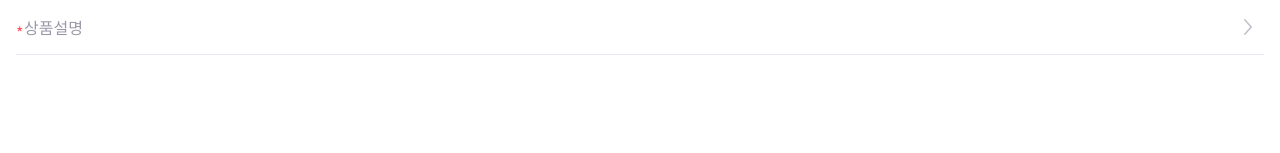
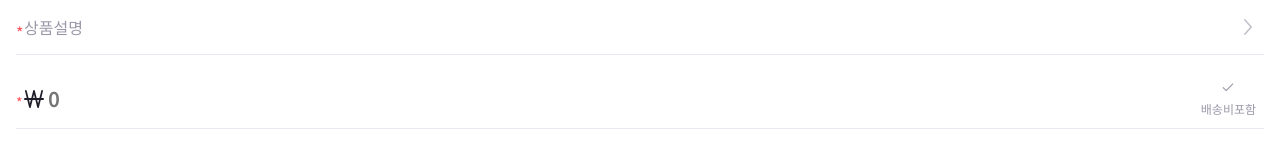
Before and after one commit to limsongeun94/bunjang_clone_mobile, a Next.js app: page /products/new in a window 1280 px wide. Shown: the part 379-532 px from the top of the page. Built offline with nearby package versions, Linux system fonts and the light colour scheme.

Commit message:
상품등록 페이지

```diff
--- a/app/_components/Back_url.tsx
+++ b/app/_components/Back_url.tsx
@@ -4,5 +4,5 @@ import { useRouter } from "next/navigation";
 
 export default ({ children }: { children: React.ReactNode }) => {
   const router = useRouter();
-  return <div onTouchEnd={() => router.back()}>{children}</div>;
+  return <div onClick={() => router.back()}>{children}</div>;
 };
--- a/app/_components/Category_select.tsx
+++ b/app/_components/Category_select.tsx
@@ -38,7 +38,7 @@ export default ({ viewMode, setViewMode, setCategory }: ModalProps) => {
     >
       <div className="category_select_header">
         <div className="category_select_header_wrapper">
-          <button onTouchEnd={() => setViewMode("main")}>
+          <button onClick={() => setViewMode("main")}>
             <svg width="20" height="20" viewBox="0 0 20 20">
               <g fill="#1E1D29">
                 <path
@@ -57,7 +57,7 @@ export default ({ viewMode, setViewMode, setCategory }: ModalProps) => {
           {category_list.map((el, i) => {
             return (
               <div
-                onTouchEnd={() => {
+                onClick={() => {
                   setCategory(el);
                   setViewMode("main");
                 }}
--- /dev/null
+++ b/app/_components/Description.tsx
@@ -0,0 +1,62 @@
+import "../_styles/global.scss";
+import "../_styles/description.scss";
+import { useState, useRef } from "react";
+
+type ModalProps = {
+  viewMode: string;
+  setViewMode: React.Dispatch<React.SetStateAction<string>>;
+  setDescription: React.Dispatch<React.SetStateAction<string>>;
+};
+
+export default ({ viewMode, setViewMode, setDescription }: ModalProps) => {
+  const ref = useRef<HTMLTextAreaElement>(null);
+
+  const [inputValue, setInputValue] = useState("");
+
+  const onSubmit = () => {
+    setDescription(inputValue);
+    setViewMode("mode");
+  };
+
+  return (
+    <div
+      className={`description_component modal_bg ${
+        viewMode === "description" ? "modal_shown" : "modal_hidden"
+      }`}
+    >
+      <div className="description_header">
+        <button onClick={() => setViewMode("main")}>
+          <img src="/icons/back.svg" />
+        </button>
+        <h1>상품설명</h1>
+        <button onClick={onSubmit}>
+          <img src="/icons/check.svg" />
+        </button>
+      </div>
+      <div className="description_container">
+        <textarea
+          onChange={(e) => setInputValue(e.target.value)}
+          value={inputValue}
+          ref={ref}
+          maxLength={2000}
+        ></textarea>
+        <div
+          onClick={() => ref.current!.focus()}
+          className={`placeholder ${
+            inputValue.length >= 1 ? "hidden" : "show"
+          }`}
+        >
+          여러 장의 상품 사진과 구입 연도, 브랜드, 사용감, 하자 유무 등
+          구매자에게 필요한 정보를 꼭 포함해 주세요. (10자 이상)
+          <span>
+            안전하고 건전한 거래 환경을 위해 과학기술정보통신부,
+            한국인터넷진흥원과 번개장터(주)가 함께 합니다.
+          </span>
+        </div>
+        <div style={{ color: "rgb(155, 153, 169)" }}>
+          {inputValue.length}/2000
+        </div>
+      </div>
+    </div>
+  );
+};
--- a/app/_components/GNB.tsx
+++ b/app/_components/GNB.tsx
@@ -15,7 +15,7 @@ export default () => {
         className={pathname === "/" ? "index_homeBtn" : "myshop_homeBtn"}
       ></div>
       <div
-        onTouchEnd={() => router.push("/products/new")}
+        onClick={() => router.push("/products/new")}
         className="regiBtn"
       ></div>
       <div
--- a/app/_components/ProductList.tsx
+++ b/app/_components/ProductList.tsx
@@ -38,7 +38,7 @@ export default ({ product }: PropsType) => {
           </strong>
           <span>개</span>
         </div>
-        <button className="view_filter" onTouchEnd={changeViewType}>
+        <button className="view_filter" onClick={changeViewType}>
           {colType === "three" ? (
             <img src="/icons/oneCol_btn.svg" width="15px" height="15px" />
           ) : colType === "one" ? (
--- a/app/_styles/product_new.scss
+++ b/app/_styles/product_new.scss
@@ -165,6 +165,9 @@
 
         span {
           font-size: 1rem;
+          overflow: hidden;
+          white-space: nowrap;
+          text-overflow: ellipsis;
         }
 
         .gray {
@@ -175,6 +178,74 @@
           color: black;
         }
       }
+
+      .product_price {
+        position: relative;
+        display: flex;
+        align-items: center;
+        width: 100%;
+        height: 56px;
+        margin-top: 1rem;
+
+        img {
+          position: absolute;
+          width: 20px;
+          height: 20px;
+          margin-top: -10px;
+          left: 0.5rem;
+          top: 50%;
+        }
+
+        input {
+          width: 100%;
+          height: 100%;
+          padding-left: 2rem;
+          padding-right: 7.1875rem;
+          font-size: 1.25rem;
+          font-weight: bold;
+          border: none;
+          border-bottom: 1px solid rgb(234, 233, 241) !important;
+        }
+
+        .shipfee_wrapper {
+          position: absolute;
+          height: 100%;
+          right: 0px;
+          top: 0px;
+          display: flex;
+          align-items: center;
+
+          label {
+            display: block;
+            position: relative;
+            min-width: 60px;
+            height: 48px;
+            padding: 1.5625rem 0.5rem 0px;
+            font-size: 0.75rem;
+            color: rgb(155, 153, 169);
+            cursor: pointer;
+            text-align: center;
+            box-sizing: border-box;
+
+            input {
+              position: absolute;
+              width: 0px;
+              height: 0px;
+              opacity: 0;
+            }
+
+            svg {
+              position: absolute;
+              width: 12px;
+              height: 12px;
+              margin-left: -6px;
+              cursor: pointer;
+              left: 50%;
+              top: 6px;
+            }
+          }
+        }
+      }
     }
   }
 }
--- a/app/_styles/tag.scss
+++ b/app/_styles/tag.scss
@@ -34,6 +34,7 @@
 
     .taglist {
       display: flex;
+      flex-wrap: wrap;
 
       div {
         background: rgb(246, 246, 246);
--- a/app/products/new/page.tsx
+++ b/app/products/new/page.tsx
@@ -5,6 +5,7 @@ import "@/app/_styles/product_new.scss";
 import Back_url from "@/app/_components/Back_url";
 import Category_select from "@/app/_components/Category_select";
 import Tag from "@/app/_components/Tag";
+import Description from "@/app/_components/Description";
 import { useEffect, useState } from "react";
 
 export default () => {
@@ -39,13 +40,28 @@ export default () => {
     ]);
   };
 
-  // "main" | "category" | "tag" | "explain" | "location" | "search_location" | "etc"
+  // "main" | "category" | "tag" | "description" | "location" | "search_location" | "etc"
   const [viewMode, setViewMode] = useState("main");
 
   const [name, setName] = useState("");
   const [category, setCategory] = useState("카테고리");
   const [tag, setTag] = useState<string[]>([]);
-  const [explain, setExplain] = useState("");
+  const [description, setDescription] = useState("");
+  const [price, setPrice] = useState("");
+  const [shipfeeInclude, setShipfeeInclude] = useState(false);
+
+  // input에 천원 단위(,) 넣는 함수
+  const addComma = (price: string) => {
+    let returnString = price?.toString().replace(/\B(?=(\d{3})+(?!\d))/g, ",");
+    return returnString;
+  };
+
+  // input에 천원 단위(,) 넣는 함수
+  const onChangePoints = (e: React.ChangeEvent<HTMLInputElement>) => {
+    const { value } = e.target as HTMLInputElement;
+    let str = value.replaceAll(",", "");
+    setPrice(str);
+  };
 
   return (
     <div className="product_new_page">
@@ -81,7 +97,7 @@ export default () => {
             return (
               <div key={i} className="img_div">
                 <img src={el} />
-                <button type="button" onTouchEnd={() => onDelectPhoto(i)}>
+                <button type="button" onClick={() => onDelectPhoto(i)}>
                   <img src="/icons/img_delete.svg" />
                 </button>
               </div>
@@ -102,7 +118,7 @@ export default () => {
           <button
             type="button"
             className="product_BTN"
-            onTouchEnd={() => setViewMode("category")}
+            onClick={() => setViewMode("category")}
           >
             <span className="required">*</span>
             <span className={category === "카테고리" ? "gray" : "black"}>
@@ -118,10 +134,14 @@ export default () => {
           <button
             type="button"
             className="product_BTN"
-            onTouchEnd={() => setViewMode("tag")}
+            onClick={() => setViewMode("tag")}
           >
             <span className={tag.length === 0 ? "gray" : "black"}>
-              {tag.length === 0 ? "#연관태그입력" : tag}
+              {tag.length === 0
+                ? "#연관태그입력"
+                : tag.map((el, i) => {
+                    return <span style={{ marginRight: "6px" }}>#{el}</span>;
+                  })}
             </span>
             <img src="/icons/right_arrow.svg" />
           </button>
@@ -134,14 +154,93 @@ export default () => {
           <button
             type="button"
             className="product_BTN"
-            onTouchEnd={() => setViewMode("explain")}
+            onClick={() => setViewMode("description")}
           >
             <span className="required">*</span>
-            <span className={explain.length === 0 ? "gray" : "black"}>
-              {explain.length === 0 ? "상품설명" : explain}
+            <span className={description.length === 0 ? "gray" : "black"}>
+              {description.length === 0 ? (
+                "상품설명"
+              ) : (
+                <span style={{ marginRight: "6px" }}>{description}</span>
+              )}
             </span>
             <img src="/icons/right_arrow.svg" />
           </button>
+          <Description
+            viewMode={viewMode}
+            setViewMode={setViewMode}
+            setDescription={setDescription}
+          />
+          <label className="product_price">
+            <span className="required">*</span>
+            <img src="/icons/money_won.svg" />
+            <input
+              type="text"
+              placeholder="0"
+              maxLength={40}
+              onChange={(e) => onChangePoints(e)}
+              value={addComma(price)}
+              onKeyDown={(e) => {
+                if (!/^[0-9]+$/.test(e.key) && e.key.length === 1) {
+                  e.preventDefault();
+                }
+              }}
+            />
+            <div className="shipfee_wrapper">
+              <label htmlFor="includeShippingCost">
+                <input
+                  id="includeShippingCost"
+                  name="includeShippingCost"
+                  type="checkbox"
+                  checked={shipfeeInclude}
+                  onChange={() => setShipfeeInclude(!shipfeeInclude)}
+                />
+                <svg
+                  width="20px"
+                  height="20px"
+                  viewBox="0 0 20 20"
+                  version="1.1"
+                  xmlns="http://www.w3.org/2000/svg"
+                >
+                  <title>5790A3A2-74E4-43BA-9A35-E8E0C300CCC1</title>
+                  <g
+                    stroke="none"
+                    strokeWidth="1"
+                    fill="none"
+                    fillRule="evenodd"
+                  >
+                    <g
+                      transform="translate(-51.000000, -634.000000)"
+                      fill={shipfeeInclude ? "#FF5058" : "#9B99A9"}
+                    >
+                      <g
+                        id="Group-10"
+                        transform="translate(0.000000, 383.000000)"
+                      >
+                        <g transform="translate(0.000000, 159.000000)">
+                          <g
+                            id="Group-9"
+                            transform="translate(51.000000, 92.000000)"
+                          >
+                            <g
+                              id="Icon-(아이콘)/-ic_accept"
+                              transform="translate(-0.000000, -0.000000)"
+                            >
+                              <path
+                                d="M6.326,16.674 C6.502,16.85 6.732,16.938 6.963,16.938 C7.193,16.938 7.424,16.85 7.599,16.674 L18.737,5.536 C19.089,5.185 19.089,4.615 18.737,4.264 C18.386,3.912 17.815,3.912 17.464,4.264 L6.963,14.765 L2.537,10.339 C2.185,9.987 1.615,9.987 1.264,10.339 C0.912,10.69 0.912,11.26 1.264,11.612 L6.326,16.674 Z"
+                                id="Fill-1"
+                              ></path>
+                            </g>
+                          </g>
+                        </g>
+                      </g>
+                    </g>
+                  </g>
+                </svg>
+                배송비포함
+              </label>
+            </div>
+          </label>
         </div>
       </div>
     </div>
--- a/package.json
+++ b/package.json
@@ -20,6 +20,7 @@
     "react": "18.2.0",
     "react-dom": "18.2.0",
     "react-slick": "^0.29.0",
+    "react-textarea-autosize": "^8.5.3",
     "sass": "^1.67.0",
     "slick-carousel": "^1.8.1"
   },
```
Also changed, not shown: app/_components/Tag.tsx (+21 -5 lines), app/_styles/description.scss (added, +68 -0 lines), app/search/page.tsx (+8 -10 lines), public/icons/money_won.svg (added), 1 other file (tests, documents, lock files or other folders).
